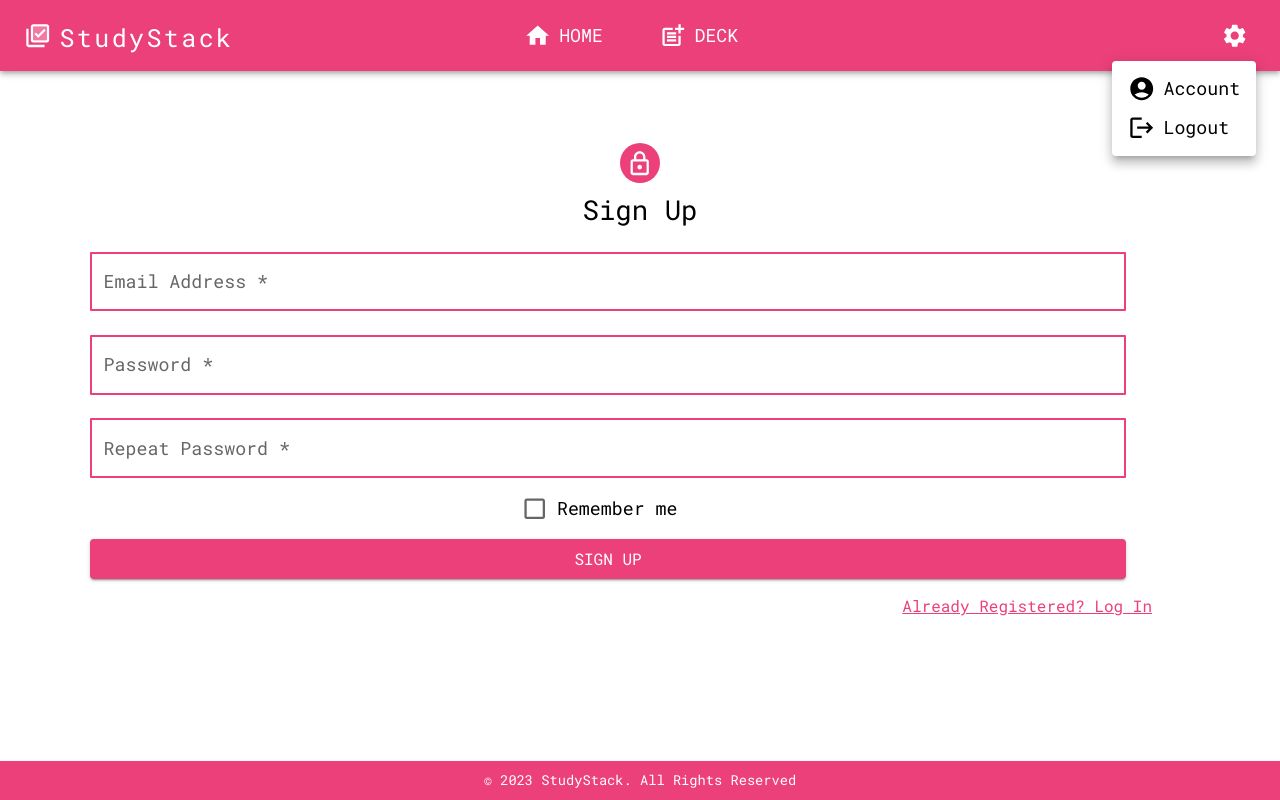
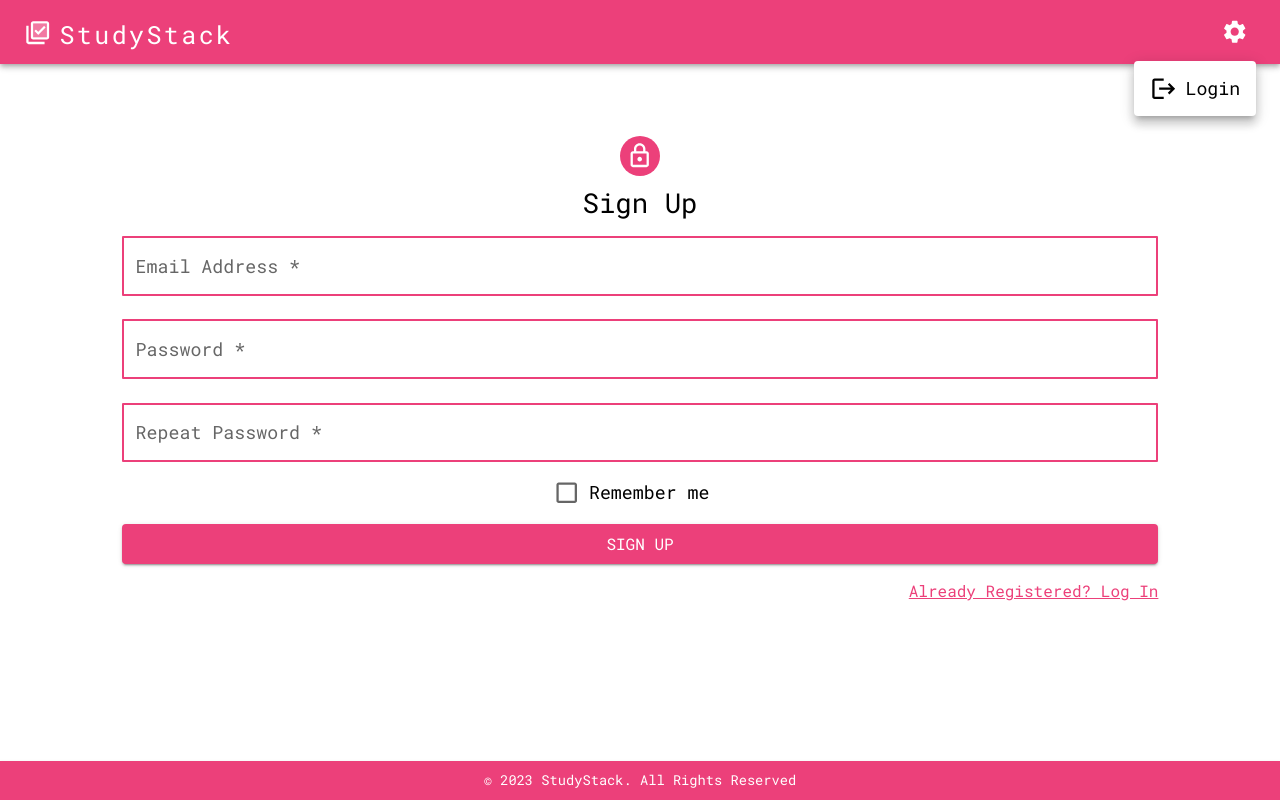
Before and after one commit to vanessadmello/StudyStack, a React (Create React App) app in the folder frontend/: page /register in a window 1280 px wide. Both pictures are taken after a click on the button 1234 px from the left and 35 px from the top of the page. Built offline with nearby package versions, Linux system fonts and the light colour scheme.

Commit message:
frontend: Authentication Module Complete

```diff
--- a/frontend/src/common/NavBar/NavBar.jsx
+++ b/frontend/src/common/NavBar/NavBar.jsx
@@ -1,4 +1,4 @@
-import React from "react";
+import React, { useState, useEffect } from "react";
 import { Link } from "react-router-dom";
 import AppBar from "@mui/material/AppBar";
 import Box from "@mui/material/Box";
@@ -11,16 +11,26 @@ import PostAddIcon from "@mui/icons-material/PostAdd";
 import MenuBar from "./components/MenuBar";
 import Logo from "./components/Logo";
 
+function NavBar() {
+	const [loggedIn, setLoggedIn] = useState(false);
+	useEffect(() => {
+		if (localStorage.getItem("userId") !== null) {
+			setLoggedIn(true);
+		}
+	}, []);
+
 	const pages = [
-	{ name: "Home", icon: <HomeIcon sx={{ mr: 1, pb: 0 }} />, path: "/home" },
+		{
+			name: "Home",
+			icon: <HomeIcon sx={{ mr: 1, pb: 0 }} />,
+			path: "/home",
+		},
 		{
 			name: "Deck",
 			icon: <PostAddIcon sx={{ mr: 1, pb: 0 }} />,
 			path: "/decks",
 		},
 	];
-
-function NavBar() {
 	return (
 		<AppBar position="static" sx={{ padding: "0", marginBottom: "20px" }}>
 			<Container maxWidth="false">
@@ -32,7 +42,15 @@ function NavBar() {
 							display: { xs: "flex", md: "none" },
 						}}
 					>
-						<MenuBar isSetting={false} />
+						{loggedIn ? (
+							<MenuBar
+								isSetting={false}
+								loggedIn={loggedIn}
+								pages={pages}
+							/>
+						) : (
+							<div style={{ marginLeft: "3em" }} />
+						)}
 						<Box sx={{ mr: "auto", ml: "auto" }}>
 							<Logo />
 						</Box>
@@ -53,7 +71,8 @@ function NavBar() {
 							display: { xs: "none", md: "flex" },
 						}}
 					>
-						{pages.map((page) => (
+						{loggedIn &&
+							pages.map((page) => (
 								<Link
 									to={page.path}
 									key={page.name}
@@ -70,7 +89,10 @@ function NavBar() {
 										<Typography
 											sx={{
 												mr: 1,
-											display: { xs: "none", md: "flex" },
+												display: {
+													xs: "none",
+													md: "flex",
+												},
 												color: "inherit",
 											}}
 										>
@@ -81,7 +103,11 @@ function NavBar() {
 								</Link>
 							))}
 					</Box>
-					<MenuBar isSetting={true} />
+					<MenuBar
+						isSetting={true}
+						loggedIn={loggedIn}
+						pages={pages}
+					/>
 				</Toolbar>
 			</Container>
 		</AppBar>
--- a/frontend/src/common/NavBar/components/MenuBar.jsx
+++ b/frontend/src/common/NavBar/components/MenuBar.jsx
@@ -1,4 +1,4 @@
-import React from "react";
+import React, { useState, useEffect } from "react";
 import { Link } from "react-router-dom";
 import IconButton from "@mui/material/IconButton";
 import Typography from "@mui/material/Typography";
@@ -12,8 +12,9 @@ import MenuIcon from "@mui/icons-material/Menu";
 import HomeIcon from "@mui/icons-material/Home";
 import PostAddIcon from "@mui/icons-material/PostAdd";
 
-export default function MenuBar({ isSetting }) {
-	const settings = [
+export default function MenuBar({ isSetting, loggedIn, pages }) {
+	const settings = loggedIn
+		? [
 				{
 					name: "Account",
 					icon: <AccountCircleIcon sx={{ mr: 1, pb: 0 }} />,
@@ -22,20 +23,14 @@ export default function MenuBar({ isSetting }) {
 				{
 					name: "Logout",
 					icon: <LogoutIcon sx={{ mr: 1, pb: 0 }} />,
-			path: "/home",
+					path: "/",
 				},
-	];
-
-	const pages = [
+		  ]
+		: [
 				{
-			name: "Home",
-			icon: <HomeIcon sx={{ mr: 1, pb: 0 }} />,
-			path: "/home",
-		},
-		{
-			name: "Deck",
-			icon: <PostAddIcon sx={{ mr: 1, pb: 0 }} />,
-			path: "/decks",
+					name: "Login",
+					icon: <LogoutIcon sx={{ mr: 1, pb: 0 }} />,
+					path: "/login",
 				},
 		  ];
 
--- a/frontend/src/pages/Authentication/Authentication.jsx
+++ b/frontend/src/pages/Authentication/Authentication.jsx
@@ -1,5 +1,6 @@
 import React from "react";
-import { Link } from "react-router-dom";
+import { Link, useNavigate } from "react-router-dom";
+import { pink } from "@mui/material/colors";
 import Grid from "@mui/material/Grid";
 import Container from "@mui/material/Container";
 import Button from "@mui/material/Button";
@@ -8,14 +9,96 @@ import TextField from "@mui/material/TextField";
 import FormControlLabel from "@mui/material/FormControlLabel";
 import Checkbox from "@mui/material/Checkbox";
 import Box from "@mui/material/Box";
+import Typography from "@mui/material/Typography";
+import Snackbar from "@mui/material/Snackbar";
+import MuiAlert from "@mui/material/Alert";
 import LockOutlinedIcon from "@mui/icons-material/LockOutlined";
-import Typography from "@mui/material/Typography";
 import NavBar from "../../common/NavBar/NavBar";
 import Footer from "../../common/Footer/Footer";
-import { pink } from "@mui/material/colors";
+import { loginUser, registerUser } from "../../service/user.service";
 
 export default function Authentication({ isLogin }) {
-	const handleSubmit = () => {};
+	const navigate = useNavigate();
+	const [snackBar, setSnackBar] = React.useState({
+		severity: "success",
+		open: false,
+		message: "",
+	});
+
+	const handleClose = async () => {
+		setSnackBar({ ...snackBar, open: false });
+	};
+
+	const handleSubmit = (event) => {
+		event.preventDefault();
+		const data = {
+			username: event.target.email.value,
+			password: event.target.password.value,
+		};
+		if (isLogin) {
+			loginUser(data)
+				.then((res) => {
+					if (res.status === 200) {
+						setSnackBar({
+							severity: "success",
+							message: "User Logged In! :)",
+							open: true,
+						});
+						localStorage.setItem("userId", res.data._id);
+						navigate("/home");
+					} else {
+						setSnackBar({
+							severity: "error",
+							message: res.data.message || res.data.errors[0].msg,
+							open: true,
+						});
+					}
+				})
+				.catch((err) => {
+					setSnackBar({
+						severity: "error",
+						message: err.message,
+						open: true,
+					});
+				});
+		} else {
+			if (
+				event.target.repeatPassword.value !==
+				event.target.password.value
+			) {
+				setSnackBar({
+					severity: "error",
+					message: "Password Don't Match",
+					open: true,
+				});
+			} else {
+				registerUser(data)
+					.then((res) => {
+						if (res.status === 200) {
+							setSnackBar({
+								severity: "success",
+								message: "User Registered :)",
+								open: true,
+							});
+						} else {
+							setSnackBar({
+								severity: "error",
+								message:
+									res.data.message || res.data.errors[0].msg,
+								open: true,
+							});
+						}
+					})
+					.catch((err) => {
+						setSnackBar({
+							severity: "error",
+							message: err.message,
+							open: true,
+						});
+					});
+			}
+		}
+	};
 
 	return (
 		<div>
@@ -35,8 +118,13 @@ export default function Authentication({ isLogin }) {
 					{isLogin ? "Log In" : "Sign Up"}
 				</Typography>
 				<Container
+					onSubmit={handleSubmit}
 					component="form"
-					sx={{ mt: 1, ml: 1, flexGrow: 1, textAlign: "center" }}
+					sx={{
+						display: "flex",
+						flexDirection: "column",
+						alignItems: "center",
+					}}
 				>
 					<TextField
 						margin="normal"
@@ -61,31 +149,28 @@ export default function Authentication({ isLogin }) {
 					{isLogin ? (
 						<div></div>
 					) : (
-						<div>
 						<TextField
 							margin="normal"
 							required
 							sx={{ width: "90%" }}
-								name="repeat-password"
+							name="repeatPassword"
 							label="Repeat Password"
 							type="password"
-								id="repeat-password"
+							id="repeatPassword"
 						/>
-						</div>
 					)}
 					<FormControlLabel
 						control={<Checkbox value="remember" color="primary" />}
 						label="Remember me"
 					/>
 					<Button
-						onSubmit={handleSubmit}
+						type="submit"
 						variant="contained"
 						sx={{ mt: 1, mb: 2, width: "90%" }}
 					>
 						{isLogin ? "Log In" : "Sign Up"}
 					</Button>
-				</Container>
-				<Grid container sx={{ width: "80%" }}>
+					<Grid container sx={{ width: "90%" }}>
 						<Grid item xs></Grid>
 						<Grid item>
 							{isLogin ? (
@@ -111,7 +196,24 @@ export default function Authentication({ isLogin }) {
 							)}
 						</Grid>
 					</Grid>
+				</Container>
 			</Box>
+			<Snackbar
+				anchorOrigin={{ vertical: "top", horizontal: "right" }}
+				open={snackBar.open}
+				autoHideDuration={2000}
+				onClose={handleClose}
+			>
+				<MuiAlert
+					elevation={6}
+					variant="filled"
+					onClose={handleClose}
+					severity={snackBar.severity}
+					sx={{ width: "100%" }}
+				>
+					{snackBar.message}
+				</MuiAlert>
+			</Snackbar>
 			<Footer />
 		</div>
 	);
--- a/frontend/src/pages/Deck/Deck.jsx
+++ b/frontend/src/pages/Deck/Deck.jsx
@@ -1,13 +1,24 @@
-import React from "react";
+import React, { useEffect, useState } from "react";
+import { useNavigate } from "react-router-dom";
 import NavBar from "../../common/NavBar/NavBar";
 import Footer from "../../common/Footer/Footer";
 import DeckCard from "./components/DeckCard";
 
 export default function Deck() {
+	const [loggedIn, setLoggedIn] = useState(false);
+	const navigate = useNavigate();
+	useEffect(() => {
+		if (localStorage.getItem("userId") == null) {
+			navigate("/login");
+		} else {
+			setLoggedIn(true);
+		}
+	}, []);
+
 	return (
 		<div>
 			<NavBar />
-			<DeckCard />
+			{loggedIn ? <DeckCard /> : <></>}
 			<Footer />
 		</div>
 	);
--- a/frontend/src/pages/Home/Home.jsx
+++ b/frontend/src/pages/Home/Home.jsx
@@ -1,13 +1,24 @@
-import React from "react";
+import React, { useEffect, useState } from "react";
+import { useNavigate } from "react-router-dom";
 import NavBar from "../../common/NavBar/NavBar";
 import ShowChart from "./components/ShowChart";
 import Footer from "../../common/Footer/Footer";
 
 export default function Home() {
+	const [loggedIn, setLoggedIn] = useState(false);
+	const navigate = useNavigate();
+	useEffect(() => {
+		if (localStorage.getItem("userId") == null) {
+			navigate("/login");
+		} else {
+			setLoggedIn(true);
+		}
+	}, []);
+
 	return (
 		<div>
 			<NavBar />
-			<ShowChart />
+			{loggedIn ? <ShowChart /> : <></>}
 			<Footer />
 		</div>
 	);
--- a/frontend/src/pages/Introduction/Introduction.jsx
+++ b/frontend/src/pages/Introduction/Introduction.jsx
@@ -1,4 +1,4 @@
-import React from "react";
+import React, { useState } from "react";
 import { Link } from "react-router-dom";
 import Grid from "@mui/material/Grid";
 import Paper from "@mui/material/Paper";
@@ -8,10 +8,16 @@ import NavBar from "../../common/NavBar/NavBar";
 import Footer from "../../common/Footer/Footer";
 
 export default function Introduction() {
+	const [loggedIn, setLoggedIn] = useState(false);
+
+	if (localStorage.getItem("userId") !== null) {
+		setLoggedIn(true);
+	}
+
 	return (
 		<div>
 			<NavBar />
-			<Grid container spacing={2} justifyContent="center">
+			<Grid container spacing={2} justifyContent="center" sx={{ mb: 5 }}>
 				<Grid item xs={11} lg={5.5} sm={11}>
 					<img
 						src="/introduction.jpg"
@@ -37,17 +43,28 @@ export default function Introduction() {
 							sx={{
 								mt: 2,
 								flexGrow: 1,
-								letterSpacing: "0.15rem",
+								letterSpacing: "0.1rem",
 								textDecoration: "none",
 							}}
 						>
 							This website makes use of spaced repetition to
-							improve and help you in you studies
+							improve and help you in you studies!
 						</Typography>
 						<Button
 							sx={{ mt: 4, height: "50px" }}
 							variant="contained"
 						>
+							{loggedIn ? (
+								<Link
+									to={"/home"}
+									style={{
+										textDecoration: "none",
+										color: "white",
+									}}
+								>
+									Go to Home
+								</Link>
+							) : (
 								<Link
 									to={"/register"}
 									style={{
@@ -57,6 +74,7 @@ export default function Introduction() {
 								>
 									Get started
 								</Link>
+							)}
 						</Button>
 					</Paper>
 				</Grid>
```
Lines whose indentation alone changed are shown as unchanged.
